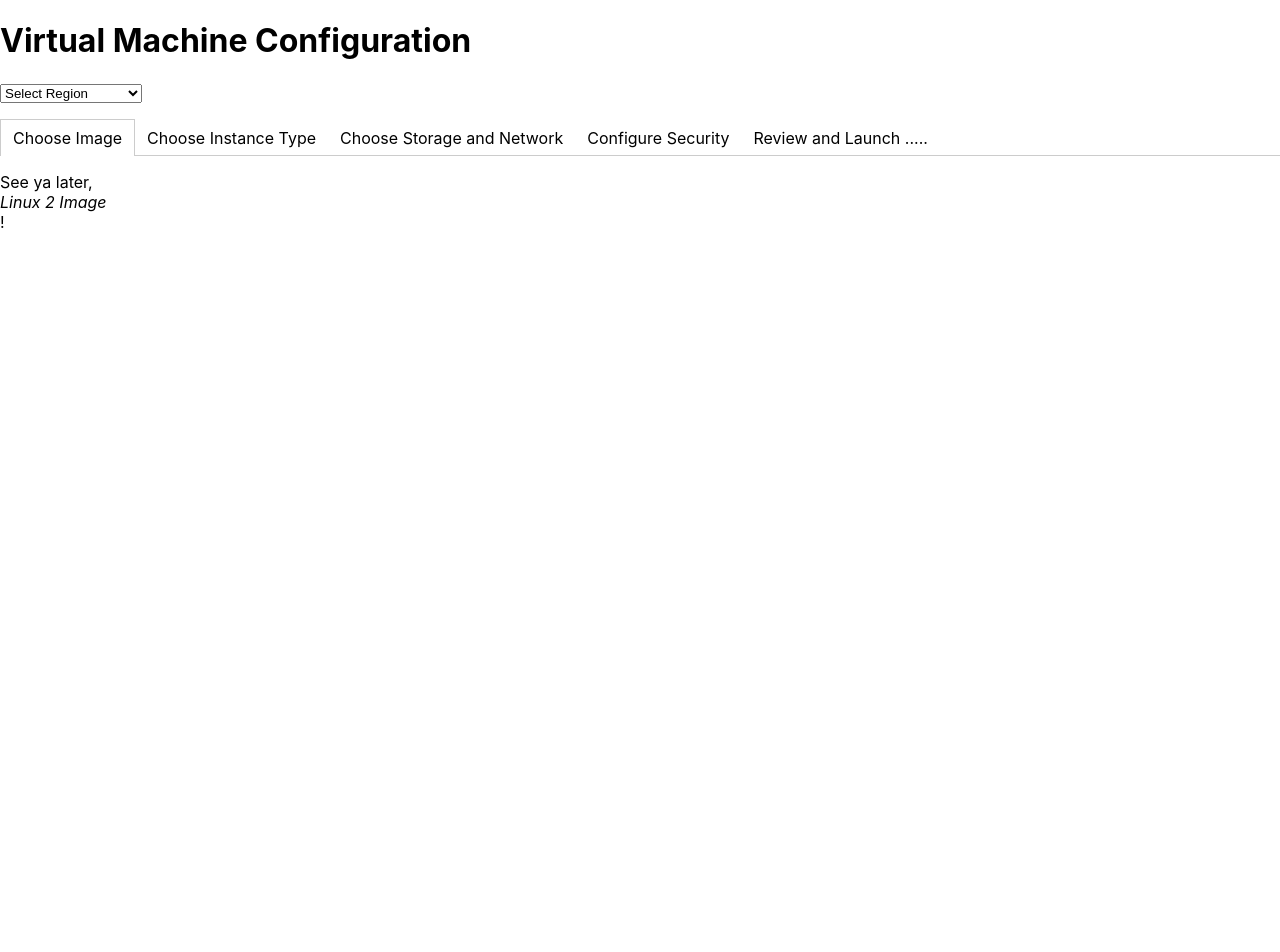
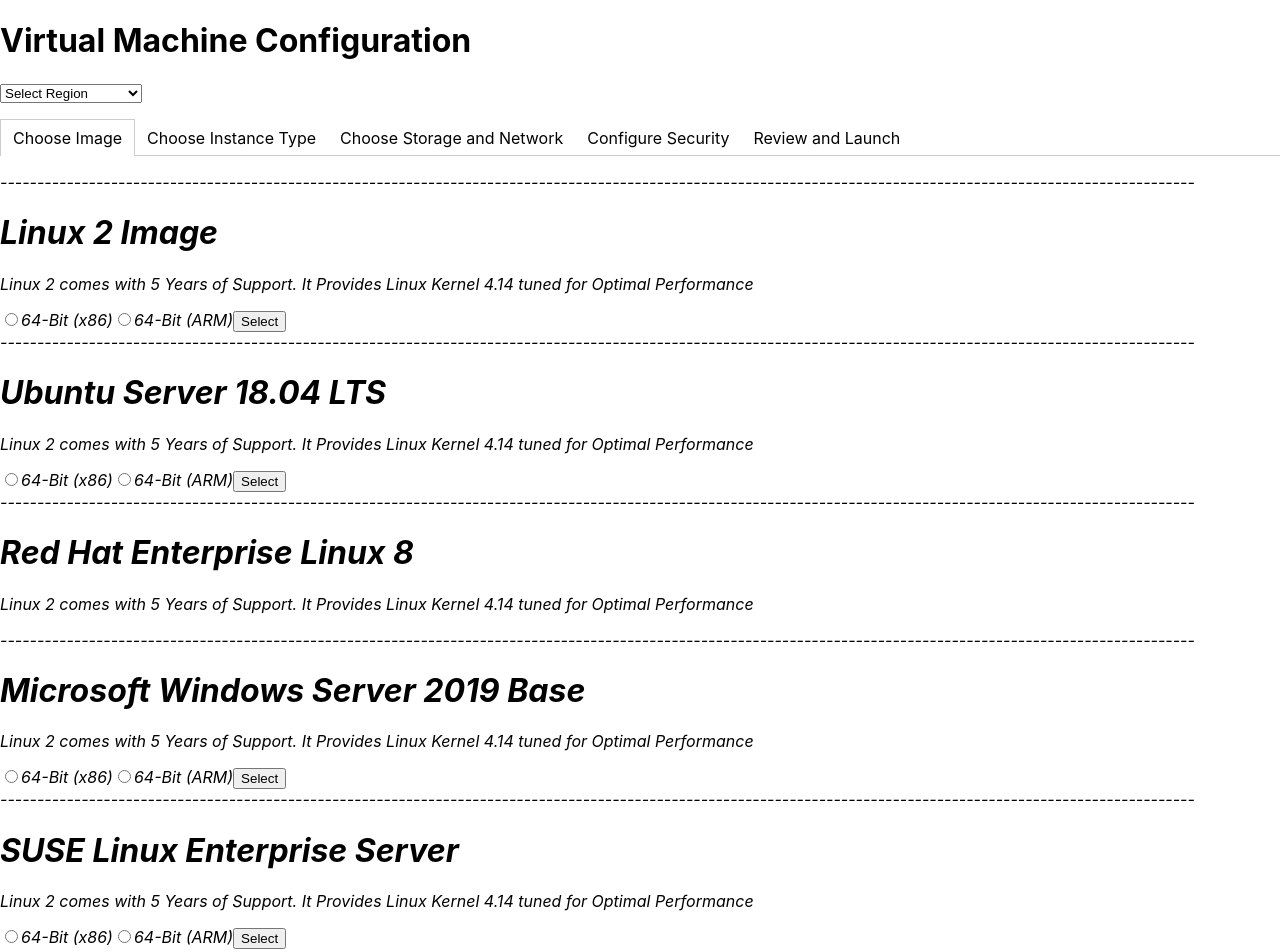
Before and after one commit to m-d-h/Virtual_Machine, a React (Create React App) app: page / in a window 1280 px wide. Shown: the top 952 px of the page. Before the commit the page ends 800 px from the top, so only its background shows below. Built offline with nearby package versions, Linux system fonts and the light colour scheme.

Commit message:
Choose Image

```diff
--- a/package.json
+++ b/package.json
@@ -9,6 +9,7 @@
     "react": "^17.0.1",
     "react-dom": "^17.0.1",
     "react-scripts": "4.0.1",
+    "react-stack-grid": "^0.7.1",
     "web-vitals": "^0.2.4"
   },
   "scripts": {
--- a/src/App.js
+++ b/src/App.js
@@ -1,6 +1,7 @@
 
 import './App.css';
 import Tabs from "./components/Tabs";
+//import StackGrid from "react-stack-grid";
 
 function App() {
   return (
@@ -17,15 +18,99 @@
 
       <Tabs>
        <div label="Choose Image">
-         See ya later,
            <em>
+           <div>
+              ------------------------------------------------------------------------------------------------------------------------------------------------------------------
+
+              </div>
               <div>
-                Linux 2 Image
+
+                <h1>Linux 2 Image</h1>
+                <p>Linux 2 comes with 5 Years of Support. It Provides Linux Kernel 4.14 tuned for Optimal Performance</p>
+                    <form>
+                        <input type="radio" name="fruit" value="64-Bit (x86)" />64-Bit (x86)
+                        <input type="radio" name="fruit" value="64-Bit (ARM)" />64-Bit (ARM)
+                        <button type="submit"> Select
+                        </button>
+                    </form>
               </div>
+
+              <div>
+              ------------------------------------------------------------------------------------------------------------------------------------------------------------------
+
+              </div>
+              <div>
+                <h1>Ubuntu Server 18.04 LTS</h1>
+                <p>Linux 2 comes with 5 Years of Support. It Provides Linux Kernel 4.14 tuned for Optimal Performance</p>
+                    <form>
+                        <input type="radio" name="fruit" value="64-Bit (x86)" />64-Bit (x86)
+                        <input type="radio" name="fruit" value="64-Bit (ARM)" />64-Bit (ARM)
+                        <button type="submit"> Select
+                        </button>
+                    </form>
+              </div>
+              <div>
+              ------------------------------------------------------------------------------------------------------------------------------------------------------------------
+
+              </div>
+              <div>
+                <h1>Red Hat Enterprise Linux 8</h1>
+                <p>Linux 2 comes with 5 Years of Support. It Provides Linux Kernel 4.14 tuned for Optimal Performance</p>
+
+              </div>
+              <div>
+              ------------------------------------------------------------------------------------------------------------------------------------------------------------------
+
+              </div>
+              <div>
+                <h1>Microsoft Windows Server 2019 Base</h1>
+                <p>Linux 2 comes with 5 Years of Support. It Provides Linux Kernel 4.14 tuned for Optimal Performance</p>
+                    <form>
+                        <input type="radio" name="fruit" value="64-Bit (x86)" />64-Bit (x86)
+                        <input type="radio" name="fruit" value="64-Bit (ARM)" />64-Bit (ARM)
+                        <button type="submit"> Select
+                        </button>
+                    </form>
+              </div>
+              <div>
+              ------------------------------------------------------------------------------------------------------------------------------------------------------------------
+
+              </div>
+              <div>
+                <h1>SUSE Linux Enterprise Server</h1>
+                <p>Linux 2 comes with 5 Years of Support. It Provides Linux Kernel 4.14 tuned for Optimal Performance</p>
+                    <form>
+                        <input type="radio" name="fruit" value="64-Bit (x86)" />64-Bit (x86)
+                        <input type="radio" name="fruit" value="64-Bit (ARM)" />64-Bit (ARM)
+                        <button type="submit"> Select
+                        </button>
+                    </form>
+              </div>
+
+              <div>
+              ------------------------------------------------------------------------------------------------------------------------------------------------------------------
+
+              </div>
+
            </em>!
        </div>
        <div label="Choose Instance Type">
-         After 'while, <em>Fill</em>!
+           <em>
+           <div>
+                <h1>Tabs Demo</h1>
+              <Tabs>
+                <div label="Gator">
+                  See ya later, <em>Alligator</em>!
+                </div>
+                <div label="Croc">
+                  After 'while, <em>Crocodile</em>!
+                </div>
+                <div label="Sarcosuchus">
+                  Nothing to see here, this tab is <em>extinct</em>!
+                </div>
+              </Tabs>
+          </div>
+          </em>!
        </div>
        <div label="Choose Storage and Network">
          Nothing to see here, this tab is <em>extinct</em>!
@@ -33,7 +118,7 @@
        <div label="Configure Security">
          Nothing to see here, this tab is <em>extinct</em>!
        </div>
-       <div label="Review and Launch .....">
+       <div label="Review and Launch">
          Nothing to see here, this tab is <em>extinct</em>!
        </div>
      </Tabs>
```
Also changed, not shown: 2 other files (tests, documents, lock files or other folders).
